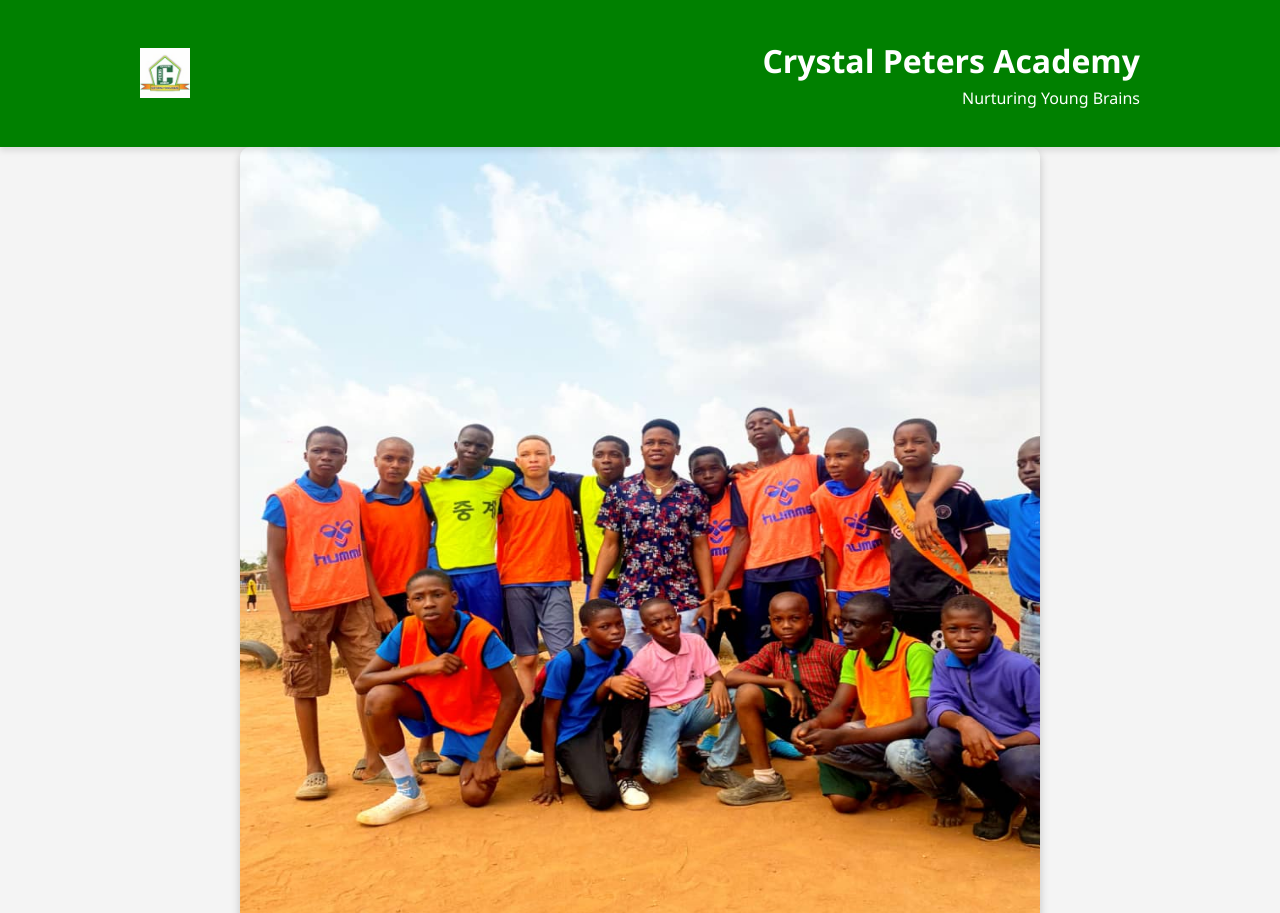
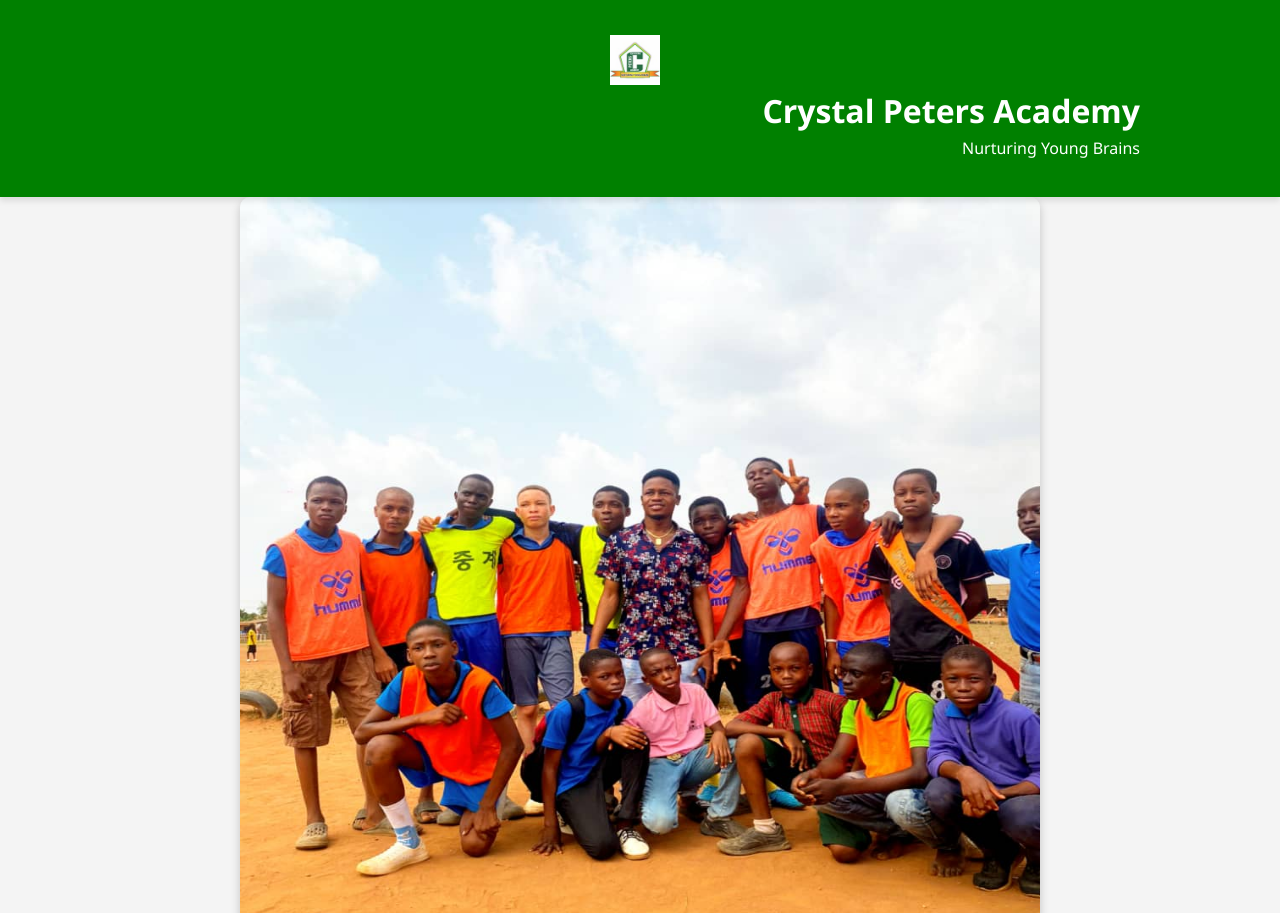
Before and after one commit to iam-ebube/crystal-peter-academy-website, a plain HTML site: page index.html in a window 1280 px wide. Shown: the top 913 px of the page. Drawn offline with nearby package versions, Linux system fonts and the light colour scheme.

Commit message:
Update style.css

```diff
--- a/style.css
+++ b/style.css
@@ -48,6 +48,8 @@ html {
 .logo {
   height: 50px;
   width: auto;
+  vertical-align: middle;
+  margin-right: 10px;
 }
 
 .text-block {
@@ -132,14 +134,11 @@ header {
   background: #008000;
   color: white;
   padding: 5px 0;
+  text-align: center;
   box-shadow: 0 4px 6px rgba(0, 0, 0, 0.1);
-}
+ }
 
-header .container {
-  display: flex;                 /* Put items in a row */
-  justify-content: space-between; /* Logo left, text right */
-  align-items: center;           /* Center vertically */
-}
+
 
 
 .container {
```
